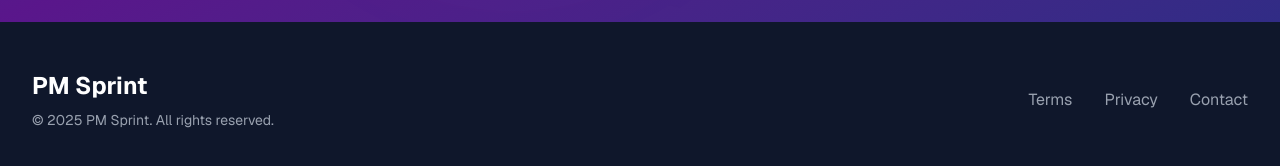
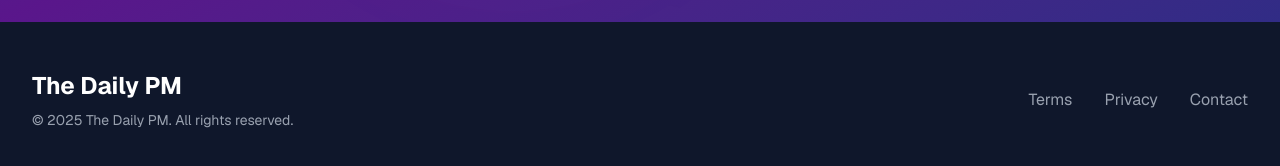
Before and after one commit to bgriffff/TheDailyPM, a Next.js app: page / in a window 1280 px wide. Shown: the part 6739-6905 px from the top of the page. Built offline with nearby package versions, Linux system fonts and the light colour scheme.

Commit message:
feat: update footer text to "The Daily PM"
Change footer title and copyright text for branding update.

Co-authored-by: Brandon Griffiths <95266796+bgriffff@users.noreply.github.com>

```diff
--- a/app/page.tsx
+++ b/app/page.tsx
@@ -567,8 +567,8 @@ export default function Home() {
         <div className="max-w-7xl mx-auto px-4 sm:px-6 lg:px-8">
           <div className="flex flex-col md:flex-row justify-between items-center">
             <div className="mb-4 md:mb-0">
-              <p className="text-2xl font-bold text-white mb-2">PM Sprint</p>
-              <p className="text-sm">© 2025 PM Sprint. All rights reserved.</p>
+              <p className="text-2xl font-bold text-white mb-2">The Daily PM</p>
+              <p className="text-sm">© 2025 The Daily PM. All rights reserved.</p>
             </div>
             <div className="flex gap-8">
               <a href="#" className="hover:text-white transition-colors">
--- a/components/footer.tsx
+++ b/components/footer.tsx
@@ -112,7 +112,7 @@ export function Footer() {
         </div>
 
         <div className="mt-12 pt-8 border-t text-center text-sm text-muted-foreground">
-          <p>© 2025 StreamLine. All rights reserved.</p>
+          <p>© 2025 The Daily PM. All rights reserved.</p>
         </div>
       </div>
     </footer>
```
